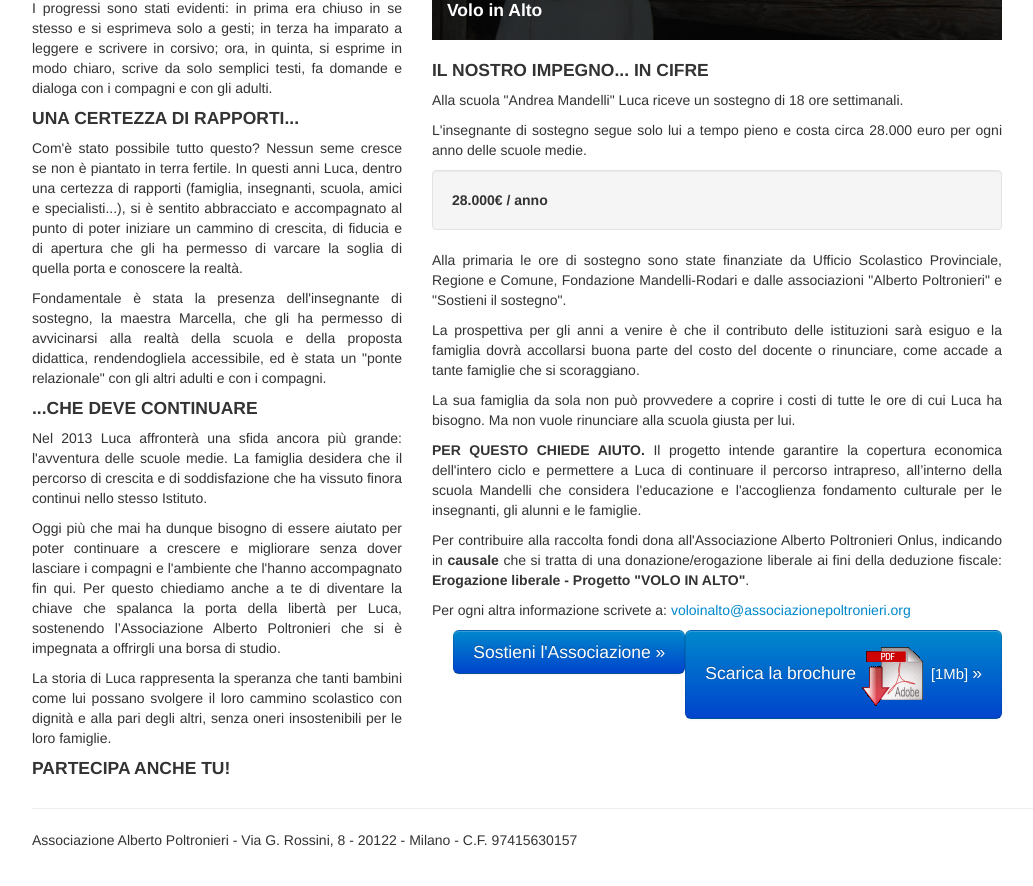
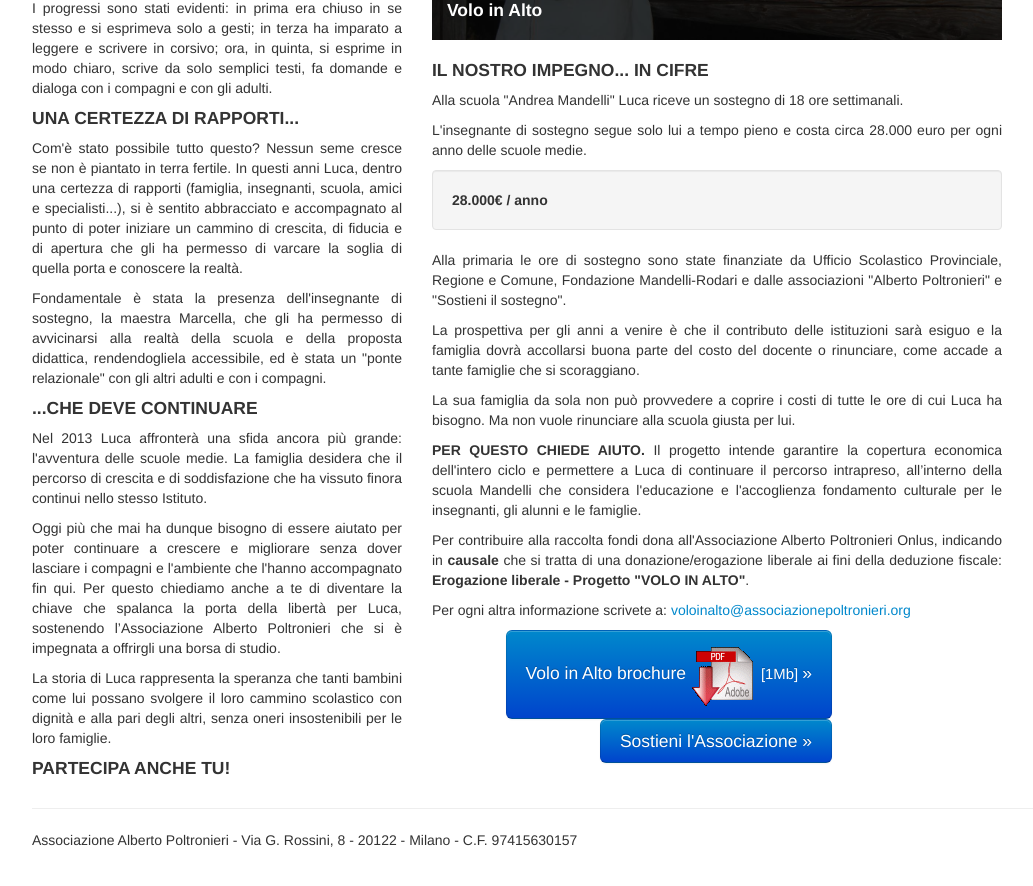
Before and after one commit to associazionepoltronieri/associazionepoltronieri, a Jekyll site: the page built from progetti.html, in a window 1280 px wide and 900 px high, scrolled down 615 px. Shown: the top 886 px of the window, without its empty margins (23-1056 px from the left). Built offline with Jekyll 4.4.1, drawn with Linux system fonts in a browser that asks for light colours.

Commit message:
Add span for the buttons in ViA section.

```diff
--- a/progetti.html
+++ b/progetti.html
@@ -175,9 +175,10 @@
         Per ogni altra informazione scrivete a:
         <span class="email-address">gro.ireinortlopenoizaicossa@otlaniolov</span>
     </p>
+    <div class="span4">
     <p>
         <a href="/docs/volo-in-alto.pdf"
-            class="btn btn-primary btn-large pull-right">Scarica la brochure
+            class="btn btn-primary btn-large pull-right">Volo in Alto brochure
             <img src="/img/pdf_icon.png"><small>[1Mb] </small>&raquo;</a>
     </p>
     <p>
@@ -185,6 +186,7 @@
             class="btn btn-primary btn-large pull-right button-donazioni">
             Sostieni l'Associazione &raquo;</a>
     </p>
+    </div>
 
 </div>
 
```
